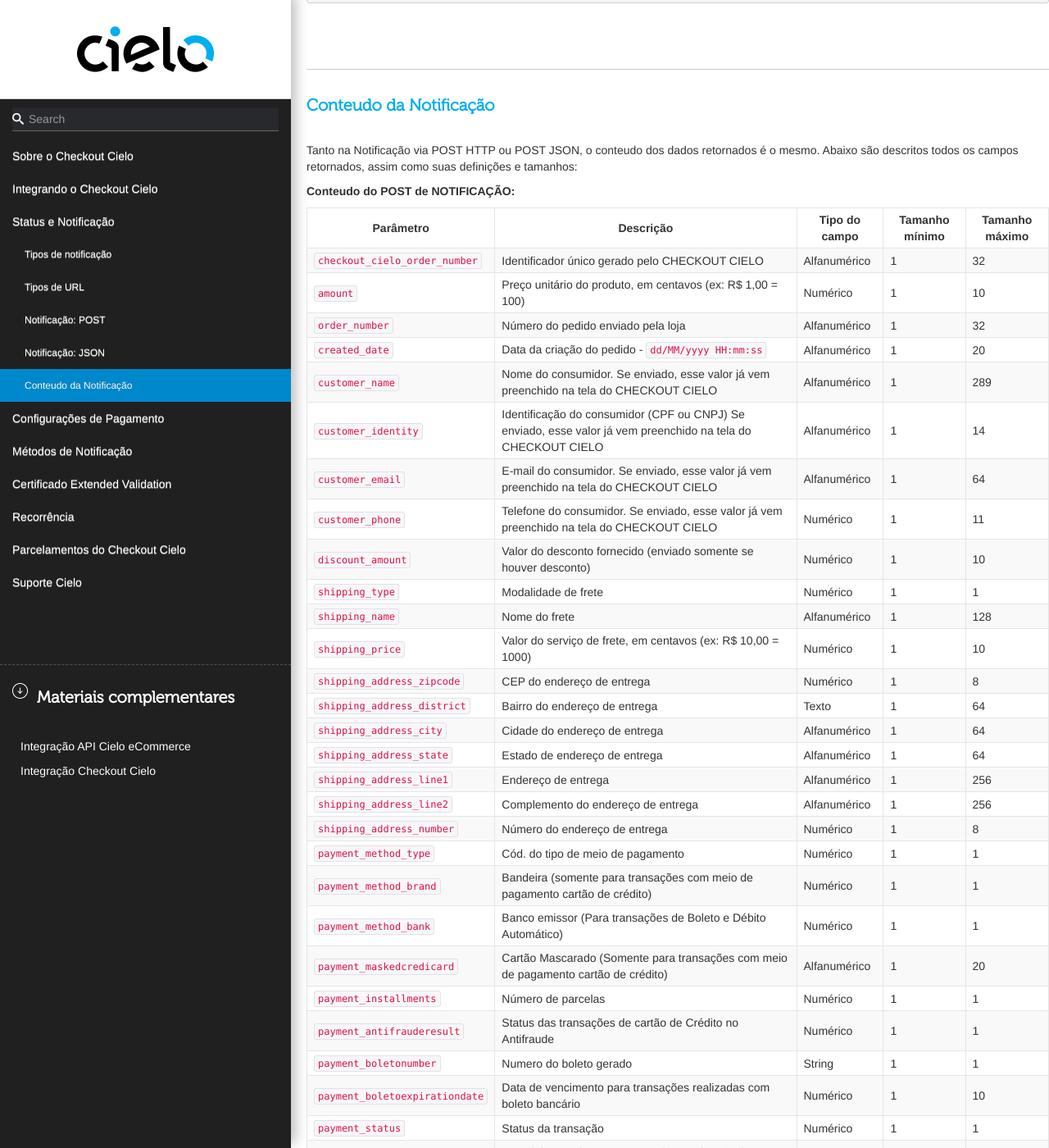
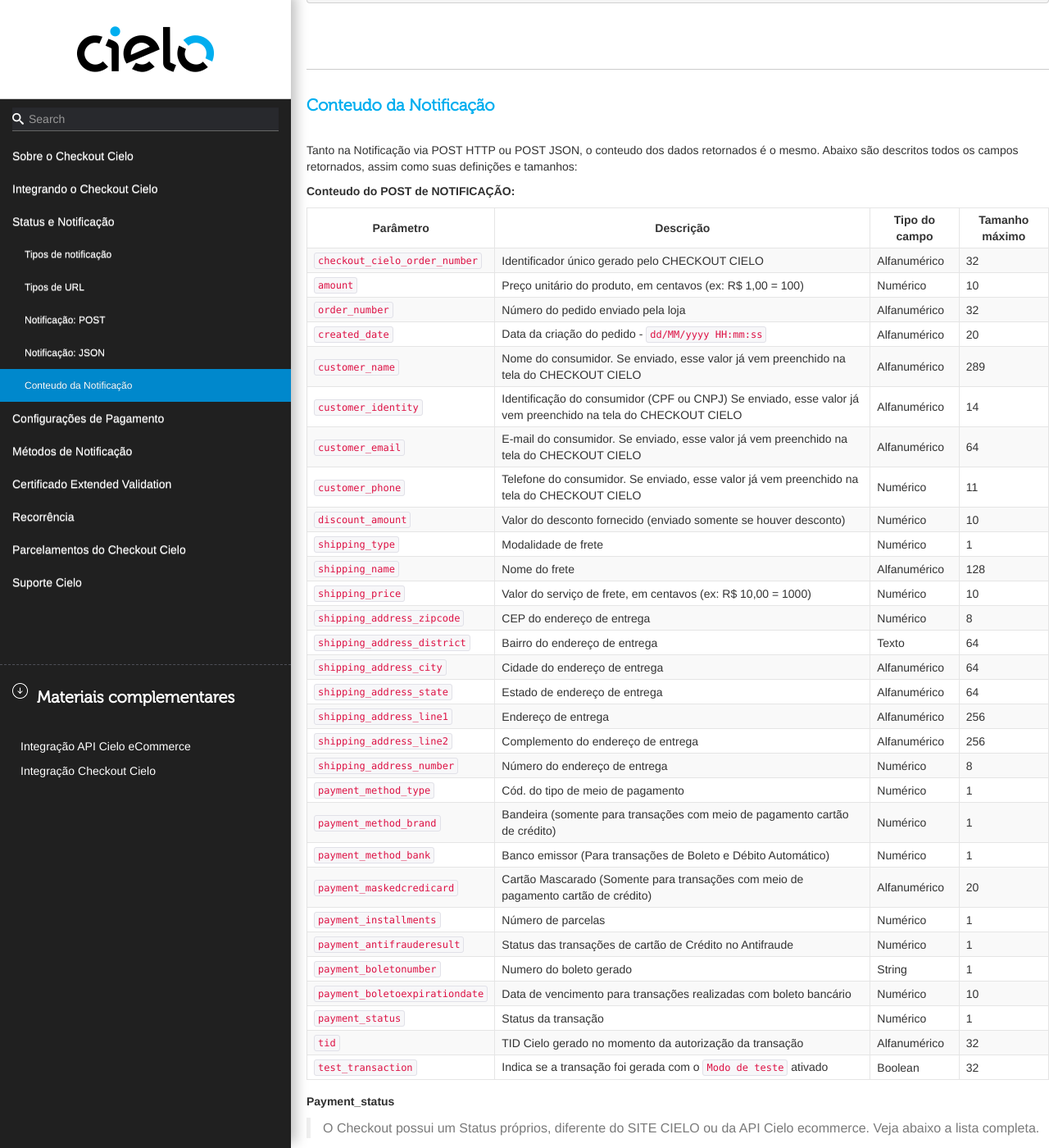
Before and after one commit to DeveloperCielo/Tutorial, a Jekyll site: the page built from _posts/2017-08-25-Checkout.md, in a window 1280 px wide and 1400 px high, scrolled down 28714 px. Shown: the whole window at 82% size. Built offline with Jekyll 4.4.1, drawn with Linux system fonts in a browser that asks for light colours; some web fonts are replaced.

Commit message:
Updated '_posts/2017-08-25-Checkout.md' via CloudCannon

```diff
--- a/_posts/2017-08-25-Checkout.md
+++ b/_posts/2017-08-25-Checkout.md
@@ -987,38 +987,38 @@
 
 **Conteudo do POST de NOTIFICAÇÃO:**
 
-| Parâmetro                      | Descrição                                                                                                    | Tipo do campo | Tamanho mínimo | Tamanho máximo |
-|--------------------------------|--------------------------------------------------------------------------------------------------------------|---------------|----------------|----------------|
-| `checkout_cielo_order_number`  | Identificador único gerado pelo CHECKOUT CIELO                                                               | Alfanumérico  | 1              | 32             |
-| `amount`                       | Preço unitário do produto, em centavos (ex: R$ 1,00 = 100)                                                   | Numérico      | 1              | 10             |
-| `order_number`                 | Número do pedido enviado pela loja                                                                           | Alfanumérico  | 1              | 32             |
-| `created_date`                 | Data da criação do pedido - `dd/MM/yyyy HH:mm:ss`                                                            | Alfanumérico  | 1              | 20             |
-| `customer_name`                | Nome do consumidor. Se enviado, esse valor já vem preenchido na tela do CHECKOUT CIELO                       | Alfanumérico  | 1              | 289            |
-| `customer_identity`            | Identificação do consumidor (CPF ou CNPJ) Se enviado, esse valor já vem preenchido na tela do CHECKOUT CIELO | Alfanumérico  | 1              | 14             |
-| `customer_email`               | E-mail do consumidor. Se enviado, esse valor já vem preenchido na tela do CHECKOUT CIELO                     | Alfanumérico  | 1              | 64             |
-| `customer_phone`               | Telefone do consumidor. Se enviado, esse valor já vem preenchido na tela do CHECKOUT CIELO                   | Numérico      | 1              | 11             |
-| `discount_amount`              | Valor do desconto fornecido (enviado somente se houver desconto)                                             | Numérico      | 1              | 10             |
-| `shipping_type`                | Modalidade de frete                                                                                          | Numérico      | 1              | 1              |
-| `shipping_name`                | Nome do frete                                                                                                | Alfanumérico  | 1              | 128            |
-| `shipping_price`               | Valor do serviço de frete, em centavos (ex: R$ 10,00 = 1000)                                                 | Numérico      | 1              | 10             |
-| `shipping_address_zipcode`     | CEP do endereço de entrega                                                                                   | Numérico      | 1              | 8              |
-| `shipping_address_district`    | Bairro do endereço de entrega                                                                                | Texto         | 1              | 64             |
-| `shipping_address_city`        | Cidade do endereço de entrega                                                                                | Alfanumérico  | 1              | 64             |
-| `shipping_address_state`       | Estado de endereço de entrega                                                                                | Alfanumérico  | 1              | 64             |
-| `shipping_address_line1`       | Endereço de entrega                                                                                          | Alfanumérico  | 1              | 256            |
-| `shipping_address_line2`       | Complemento do endereço de entrega                                                                           | Alfanumérico  | 1              | 256            |
-| `shipping_address_number`      | Número do endereço de entrega                                                                                | Numérico      | 1              | 8              |
-| `payment_method_type`          | Cód. do tipo de meio de pagamento                                                                            | Numérico      | 1              | 1              |
-| `payment_method_brand`         | Bandeira (somente para transações com meio de pagamento cartão de crédito)                                   | Numérico      | 1              | 1              |
-| `payment_method_bank`          | Banco emissor (Para transações de Boleto e Débito Automático)                                                | Numérico      | 1              | 1              |
-| `payment_maskedcredicard`      | Cartão Mascarado (Somente para transações com meio de pagamento cartão de crédito)                           | Alfanumérico  | 1              | 20             |
-| `payment_installments`         | Número de parcelas                                                                                           | Numérico      | 1              | 1              |
-| `payment_antifrauderesult`     | Status das transações de cartão de Crédito no Antifraude                                                     | Numérico      | 1              | 1              |
-| `payment_boletonumber`         | Numero do boleto gerado                                                                                      | String        | 1              | 1              |
-| `payment_boletoexpirationdate` | Data de vencimento para transações realizadas com boleto bancário                                            | Numérico      | 1              | 10             |
-| `payment_status`               | Status da transação                                                                                          | Numérico      | 1              | 1              |
-| `tid`                          | TID Cielo gerado no momento da autorização da transação                                                      | Alfanumérico  | 1              | 32             |
-| `test_transaction`             | Indica se a transação foi gerada com o `Modo de teste` ativado                                               | Boolean       | 1              | 32             |
+| Parâmetro                      | Descrição                                                                                                    | Tipo do campo | Tamanho máximo |
+|--------------------------------|--------------------------------------------------------------------------------------------------------------|---------------|----------------|
+| `checkout_cielo_order_number`  | Identificador único gerado pelo CHECKOUT CIELO                                                               | Alfanumérico  | 32             |
+| `amount`                       | Preço unitário do produto, em centavos (ex: R$ 1,00 = 100)                                                   | Numérico      | 10             |
+| `order_number`                 | Número do pedido enviado pela loja                                                                           | Alfanumérico  | 32             |
+| `created_date`                 | Data da criação do pedido - `dd/MM/yyyy HH:mm:ss`                                                            | Alfanumérico  | 20             |
+| `customer_name`                | Nome do consumidor. Se enviado, esse valor já vem preenchido na tela do CHECKOUT CIELO                       | Alfanumérico  | 289            |
+| `customer_identity`            | Identificação do consumidor (CPF ou CNPJ) Se enviado, esse valor já vem preenchido na tela do CHECKOUT CIELO | Alfanumérico  | 14             |
+| `customer_email`               | E-mail do consumidor. Se enviado, esse valor já vem preenchido na tela do CHECKOUT CIELO                     | Alfanumérico  | 64             |
+| `customer_phone`               | Telefone do consumidor. Se enviado, esse valor já vem preenchido na tela do CHECKOUT CIELO                   | Numérico      | 11             |
+| `discount_amount`              | Valor do desconto fornecido (enviado somente se houver desconto)                                             | Numérico      | 10             |
+| `shipping_type`                | Modalidade de frete                                                                                          | Numérico      | 1              |
+| `shipping_name`                | Nome do frete                                                                                                | Alfanumérico  | 128            |
+| `shipping_price`               | Valor do serviço de frete, em centavos (ex: R$ 10,00 = 1000)                                                 | Numérico      | 10             |
+| `shipping_address_zipcode`     | CEP do endereço de entrega                                                                                   | Numérico      | 8              |
+| `shipping_address_district`    | Bairro do endereço de entrega                                                                                | Texto         | 64             |
+| `shipping_address_city`        | Cidade do endereço de entrega                                                                                | Alfanumérico  | 64             |
+| `shipping_address_state`       | Estado de endereço de entrega                                                                                | Alfanumérico  | 64             |
+| `shipping_address_line1`       | Endereço de entrega                                                                                          | Alfanumérico  | 256            |
+| `shipping_address_line2`       | Complemento do endereço de entrega                                                                           | Alfanumérico  | 256            |
+| `shipping_address_number`      | Número do endereço de entrega                                                                                | Numérico      | 8              |
+| `payment_method_type`          | Cód. do tipo de meio de pagamento                                                                            | Numérico      | 1              |
+| `payment_method_brand`         | Bandeira (somente para transações com meio de pagamento cartão de crédito)                                   | Numérico      | 1              |
+| `payment_method_bank`          | Banco emissor (Para transações de Boleto e Débito Automático)                                                | Numérico      | 1              |
+| `payment_maskedcredicard`      | Cartão Mascarado (Somente para transações com meio de pagamento cartão de crédito)                           | Alfanumérico  | 20             |
+| `payment_installments`         | Número de parcelas                                                                                           | Numérico      | 1              |
+| `payment_antifrauderesult`     | Status das transações de cartão de Crédito no Antifraude                                                     | Numérico      | 1              |
+| `payment_boletonumber`         | Numero do boleto gerado                                                                                      | String        | 1              |
+| `payment_boletoexpirationdate` | Data de vencimento para transações realizadas com boleto bancário                                            | Numérico      | 10             |
+| `payment_status`               | Status da transação                                                                                          | Numérico      | 1              |
+| `tid`                          | TID Cielo gerado no momento da autorização da transação                                                      | Alfanumérico  | 32             |
+| `test_transaction`             | Indica se a transação foi gerada com o `Modo de teste` ativado                                               | Boolean       | 32             |
 
 
 **Payment_status**
```
